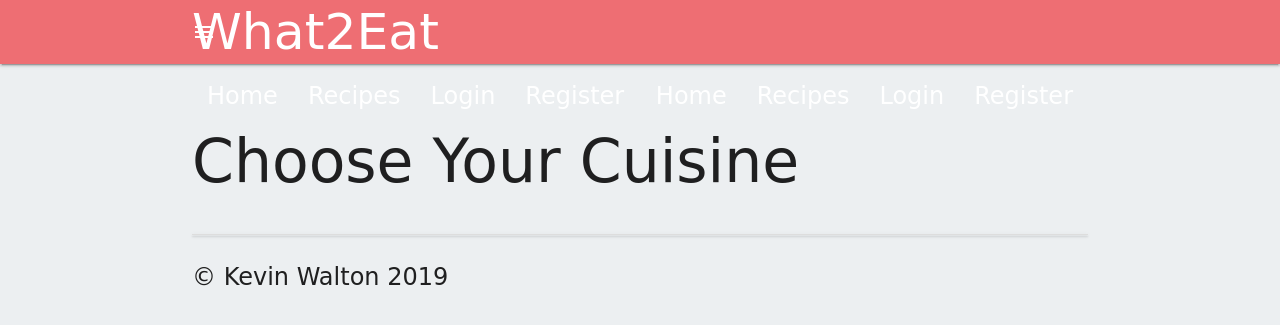
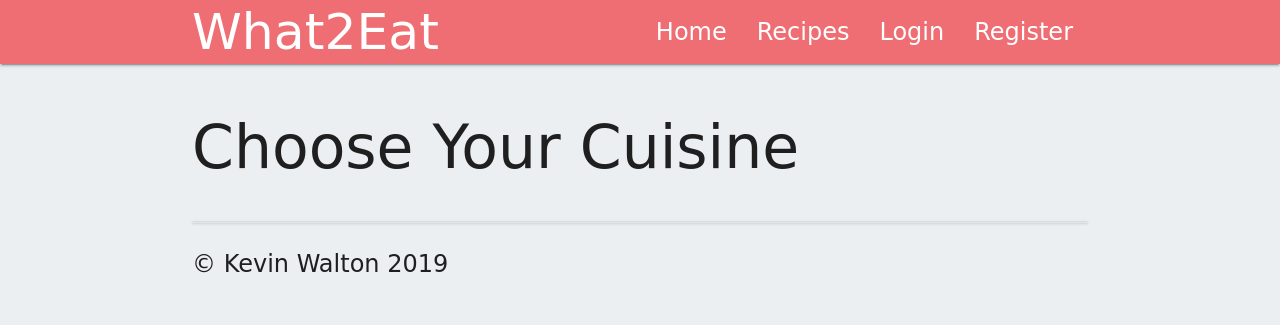
Before and after one commit to Hermeticpoet/Milestone-Project-3, a Flask app: page / in a window 1280 px wide. Shown: the top 325 px of the page. Run offline with Flask 2, Linux system fonts and the light colour scheme; data that the repository does not hold is empty; some libraries are stand-ins or nearby versions.

Commit message:
Returned nav to its original state

```diff
--- a/templates/base.html
+++ b/templates/base.html
@@ -8,20 +8,19 @@
 </head>
 
 <body>
-    <div class="overlay"></div>
     <header>
             <nav>
                 <div class="container">
                     <div class="nav-wrapper">
                         <a href="{{ url_for('index') }}" class="brand-logo">What2Eat</a>
-                        <a href="#" data-target="mobile-demo" class="sidenav-trigger"><i class="material-icons">menu</i></a>
-                        <ul class="right hide-on-med-and-down">
+                        <a href="{{ url_for('index') }}" data-activates="mobile-demo" class="button-collapse"><i class="material-icons">menu</i></a>
+                        <ul id="nav-mobile" class="right hide-on-med-and-down">
                             <li><a href="{{ url_for('index') }}">Home</a></li>
                             <li><a href="{{ url_for('recipes') }}">Recipes</a></li>
                             <li><a href="{{ url_for('login') }}">Login</a></li>
                             <li><a href="{{ url_for('register') }}">Register</a></li>
                         </ul>
-                        <ul class="sidenav" id="mobile-demo">
+                        <ul class="side-nav" id="mobile-demo">
                             <li><a href="{{ url_for('index') }}">Home</a></li>
                             <li><a href="{{ url_for('recipes') }}">Recipes</a></li>
                             <li><a href="{{ url_for('login') }}">Login</a></li>
```
